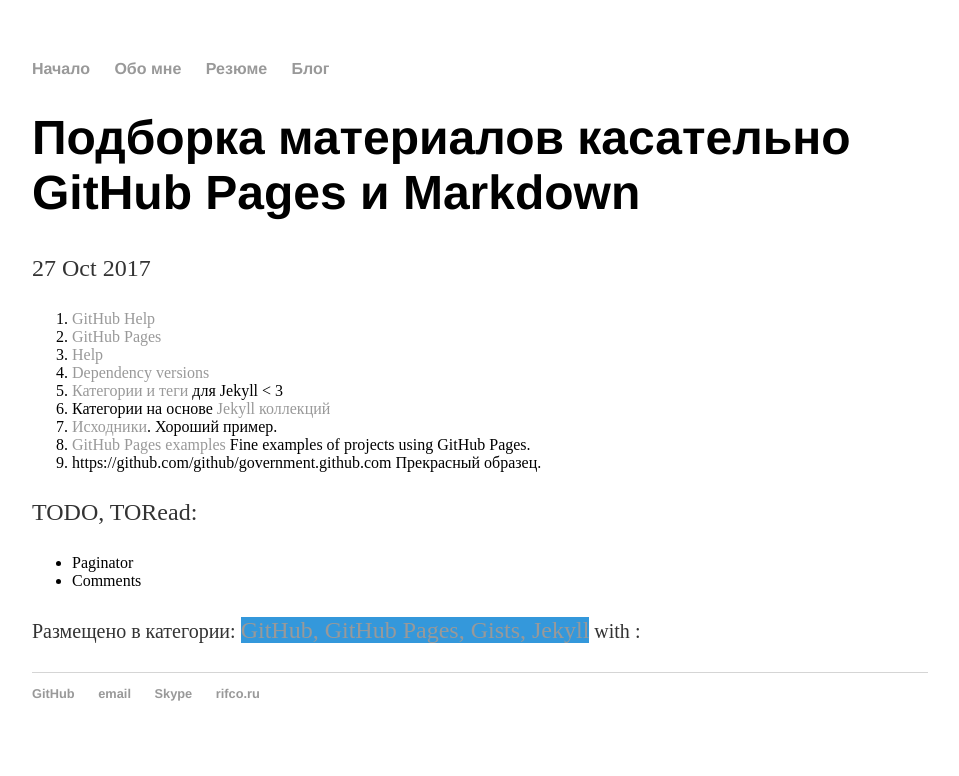
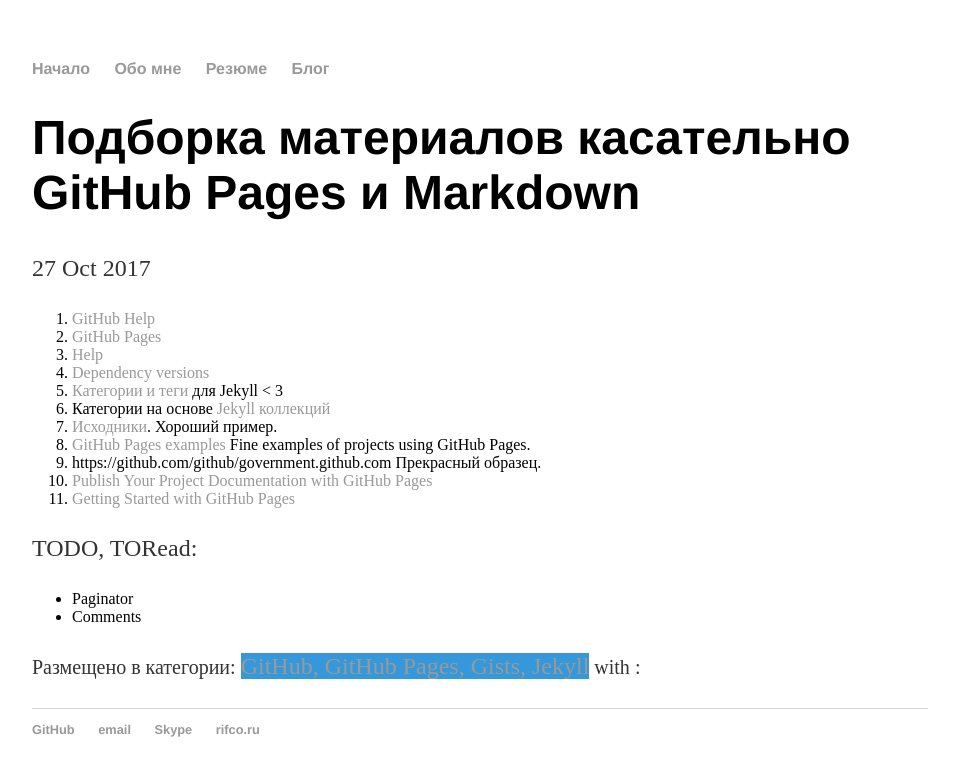
Before and after one commit to komstin/komstin.github.io, a Jekyll site: the page built from _posts/2017-10-27-Подборка-материалов-касательно-GitHub-Pages-и-Markdown.md, in a window 1280 px wide. Shown: the top 776 px of the page, without its empty margins (160-1119 px from the left). Built offline with Jekyll 4.4.1, drawn with Linux system fonts in a browser that asks for light colours.

Commit message:
Update 2017-10-27-Подборка-материалов-касательно-GitHub-Pages-и-Markdown.md

```diff
--- a/_posts/2017-10-27-Подборка-материалов-касательно-GitHub-Pages-и-Markdown.md
+++ b/_posts/2017-10-27-Подборка-материалов-касательно-GitHub-Pages-и-Markdown.md
@@ -15,6 +15,8 @@
 1. [Исходники](https://github.com/minddust/minddust.github.io). Хороший пример.
 1. [GitHub Pages examples](https://github.com/collections/github-pages-examples) Fine examples of projects using GitHub Pages.
 1. https://github.com/github/government.github.com Прекрасный образец.
+1. [Publish Your Project Documentation with GitHub Pages](https://github.com/blog/2233-publish-your-project-documentation-with-github-pages)
+1. [Getting Started with GitHub Pages](https://guides.github.com/features/pages/)
 
 TODO, TORead:
 - Paginator
```
